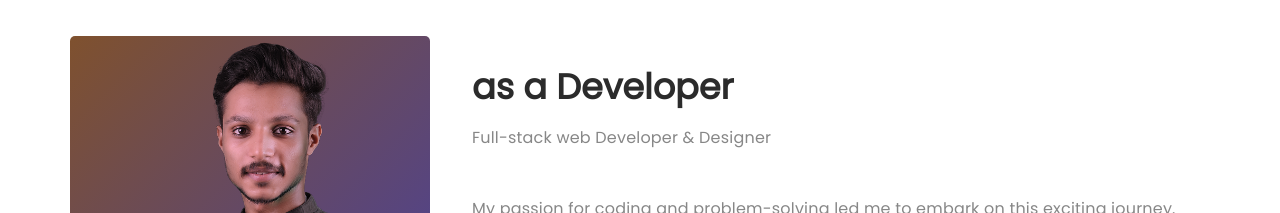
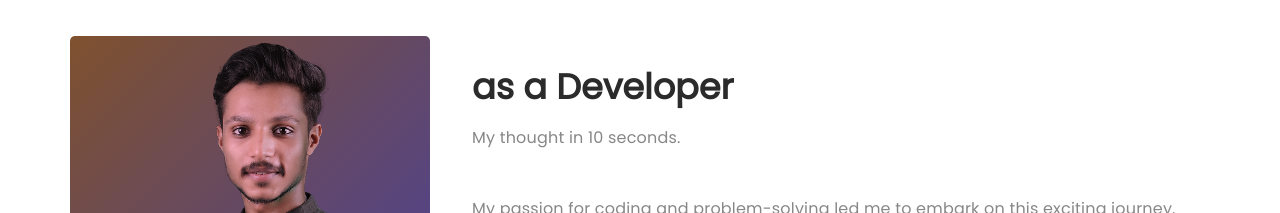
Before and after one commit to thoyyibusman/Portfolio, a plain HTML site: page index.html in a window 1280 px wide. Shown: the part 1560-1773 px from the top of the page. Drawn offline with Linux system fonts and the light colour scheme.

Commit message:
Update index.html

```diff
--- a/index.html
+++ b/index.html
@@ -136,7 +136,7 @@ http://www.tooplate.com/view/2087-kalay
                               <!-- SECTION TITLE -->
                               <div class="wow fadeInUp section-title" data-wow-delay="0.6s">
                                    <h2>as a Developer</h2>
-                                   <p>Full-stack web Developer & Designer</p>
+                                   <p>My thought in 10 seconds.</p>
                               </div>
                               <div class="wow fadeInUp" data-wow-delay="0.8s">
                                    <p>My passion for coding and problem-solving led me to embark on this exciting journey.
```
